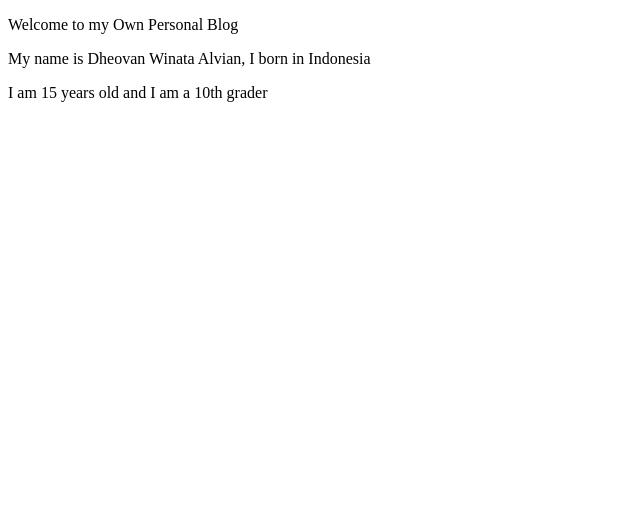
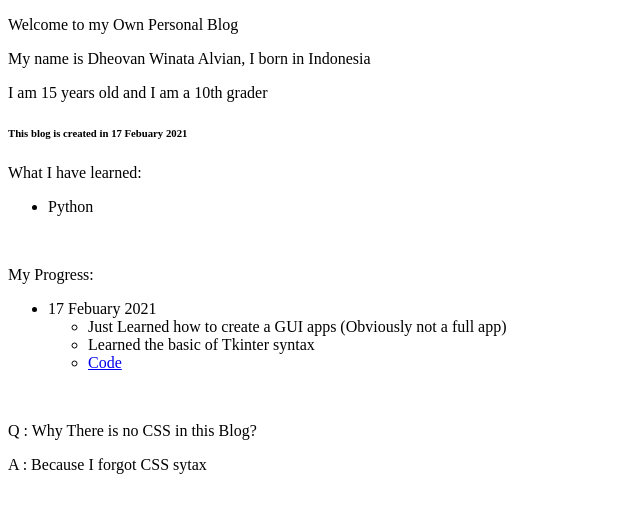
Before and after one commit to Dhe0van/Dhe0van.github.io, a plain HTML site: page index.html in a window 1280 px wide. Shown: the whole page, without its empty margins (0-640 px from the left). Drawn offline with Linux system fonts and the light colour scheme.

Commit message:
Add some new Messages

```diff
--- a/index.html
+++ b/index.html
@@ -8,5 +8,27 @@
     <p>Welcome to my Own Personal Blog</p>
     <p>My name is Dheovan Winata Alvian, I born in Indonesia</p>
     <p>I am 15 years old and I am a 10th grader</p>
+    <h6>This blog is created in 17 Febuary 2021</h6>
+    <p>What I have learned:</p>
+    <ul>
+        <li>Python</li>
+    </ul>
+
+    <br>
+
+    <p>My Progress:</p>
+    <ul>
+        <li>17 Febuary 2021</li>
+        <ul>
+            <li>Just Learned how to create a GUI apps (Obviously not a full app)</li>
+            <li>Learned the basic of Tkinter syntax</li>
+            <li><a href="https://pastebin.com/bTh1vdtM">Code</a></li>
+        </ul>
+    </ul>
+
+    <br>
+    <p>Q : Why There is no CSS in this Blog?</p>
+    <p>A : Because I forgot CSS sytax</p>
+
 </body>
 </html>
```
